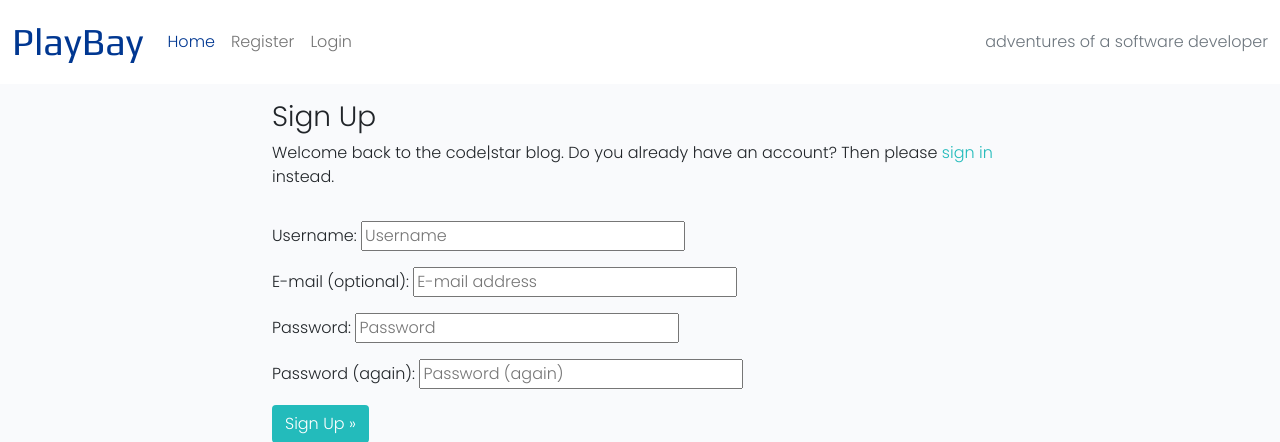
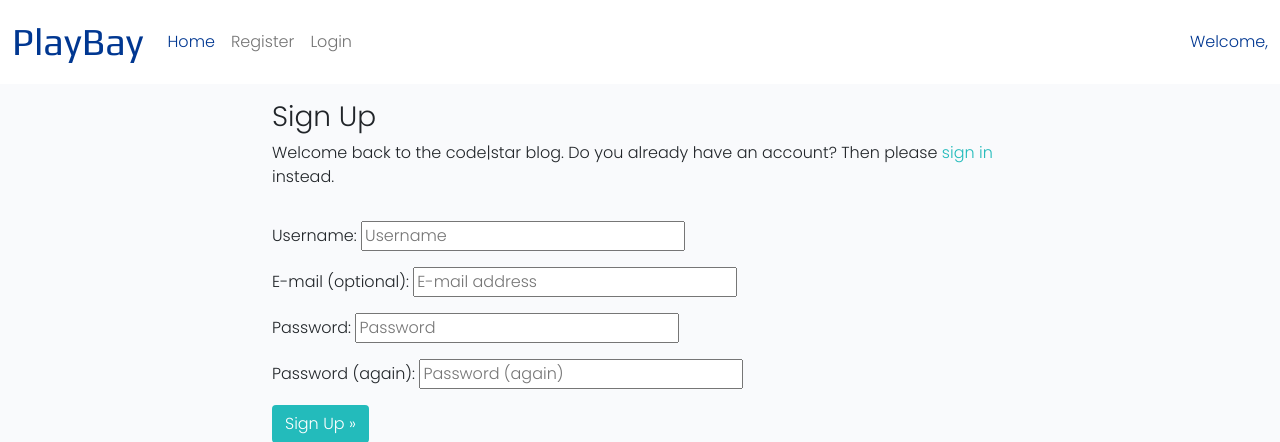
Before and after one commit to JFrdrkssn/playbay, a Django app: page /accounts/signup/ in a window 1280 px wide. Shown: the top 442 px of the page. Run offline with Django 3.2, Linux system fonts and the light colour scheme.

Commit message:
Add welcome text for logged in user in navbar

```diff
--- a/templates/base.html
+++ b/templates/base.html
@@ -49,8 +49,8 @@
                     </li>
                     {% endif %}
                 </ul>
-                <span class="navbar-text text-muted">
-                    adventures of a software developer
+                <span class="text-blue">
+                    Welcome, {{ user.username }}
                 </span>
             </div>
         </div>
```
